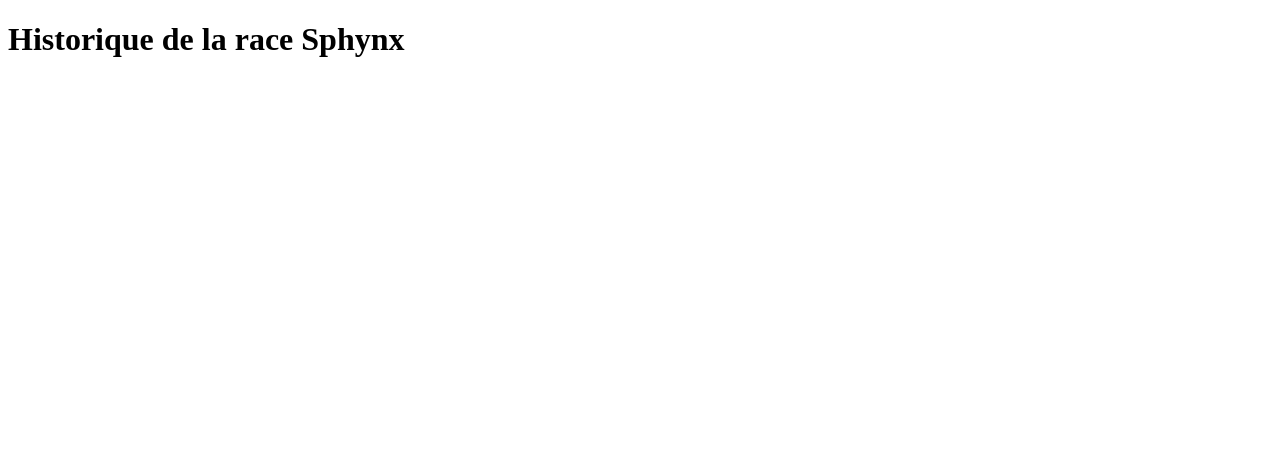
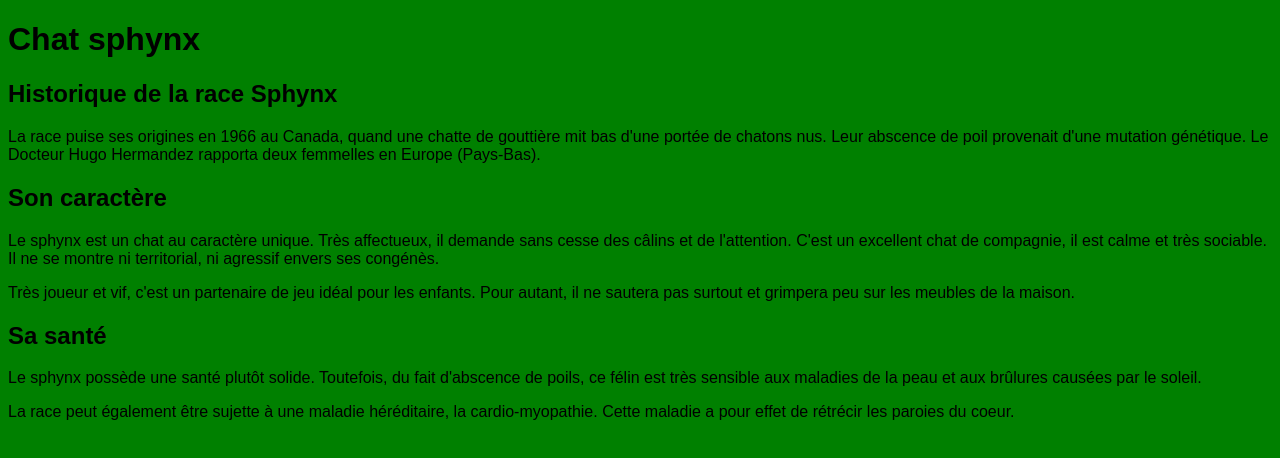
Before and after one commit to emilyalex83/chat-sphynx, a plain HTML site: page index.html in a window 1280 px wide. Drawn offline with Linux system fonts and the light colour scheme.

Commit message:
Mon projet chat sphynx

```diff
--- a/index.html
+++ b/index.html
@@ -3,9 +3,39 @@
 <head>
     <meta charset="UTF-8">
     <meta name="viewport" content="width=device-width, initial-scale=1.0">
+    <link rel="stylesheet" href="style.css">
     <title>Chat sphynx</title>
 </head>
 <body>
-    <h1>Historique de la race Sphynx</h1>
+
+    <h1>Chat sphynx</h1>
+
+    <h2>Historique de la race Sphynx</h2>
+
+        <p>
+             La race puise ses origines en 1966 au Canada, quand une chatte de gouttière mit bas d'une portée de chatons nus. Leur abscence de poil provenait d'une mutation génétique. Le Docteur Hugo Hermandez rapporta deux femmelles en Europe (Pays-Bas).
+         </p>
+
+    <h2>Son caractère</h2>
+
+         <p>
+            Le sphynx est un chat au caractère unique. Très affectueux, il demande sans cesse des câlins et de l'attention. C'est un excellent chat de compagnie, il est calme et très sociable. Il ne se montre ni territorial, ni agressif envers ses congénès.
+         </p>
+
+         <p>
+            Très joueur et vif, c'est un partenaire de jeu idéal pour les enfants. Pour autant, il ne sautera pas surtout et grimpera peu sur les meubles de la maison.
+         </p>
+
+    <h2>Sa santé</h2>
+
+        <p>
+            Le sphynx possède une santé plutôt solide. Toutefois, du fait d'abscence de poils, ce félin est très sensible aux maladies de la peau et aux brûlures causées par le soleil.
+        </p>
+
+        <p>
+            La race peut également être sujette à une maladie héréditaire, la cardio-myopathie. Cette maladie a pour effet de rétrécir les paroies du coeur.
+        </p>
+
+
 </body>
 </html>
--- /dev/null
+++ b/style.css
@@ -0,0 +1,4 @@
+body {
+    font-family:Arial, Helvetica, sans-serif;
+    background-color: green;
+}
```
